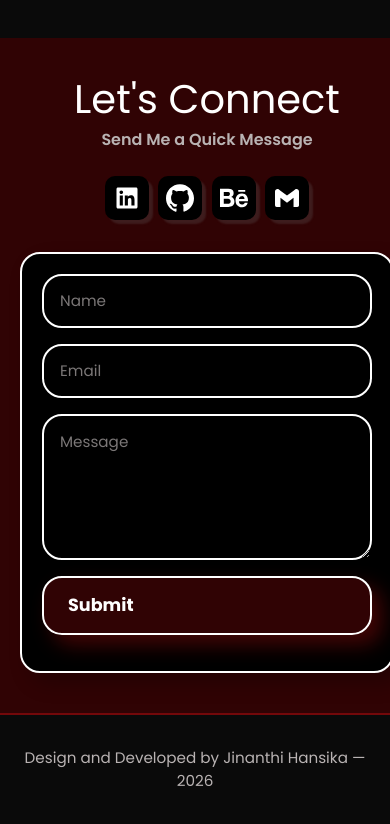
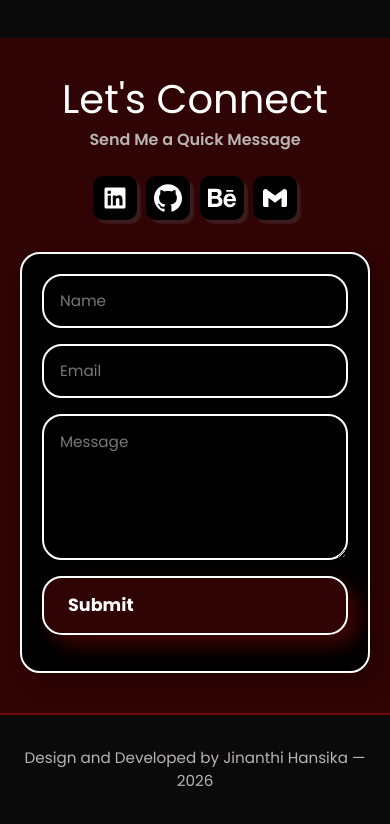
Before and after one commit to jinanthi77/jinanthi77.github.io, a React (Vite) app: page / in a window 390 px wide. Shown: the part 5210-6034 px from the top of the page. Built offline with nearby package versions, Linux system fonts and the light colour scheme; a web font is replaced by a local one.

Commit message:
responsive changes

```diff
--- a/src/components/Contact.css
+++ b/src/components/Contact.css
@@ -8,12 +8,15 @@
   grid-template-columns: 1.3fr 1fr;
   gap: clamp(2rem, 5vw, 4rem);
   align-items: center;
+  min-width: 0;
 }
 
 .contact__form {
   display: flex;
   flex-direction: column;
   gap: 1.25rem;
+  width: 100%;
+  min-width: 0;
   background: #000;
   border: 2px solid var(--color-white);
   border-radius: var(--radius-md);
@@ -23,6 +26,9 @@
 
 .contact__form input,
 .contact__form textarea {
+  width: 100%;
+  min-width: 0;
+  max-width: 100%;
   background: #000;
   border: 2px solid var(--color-white);
   border-radius: var(--radius-md);
@@ -122,6 +128,7 @@
 
   .btn--submit {
     width: 100%;
+    max-width: 100%;
     padding: 0.9rem 1.5rem;
     text-align: center;
     margin-bottom: 1rem;
```
